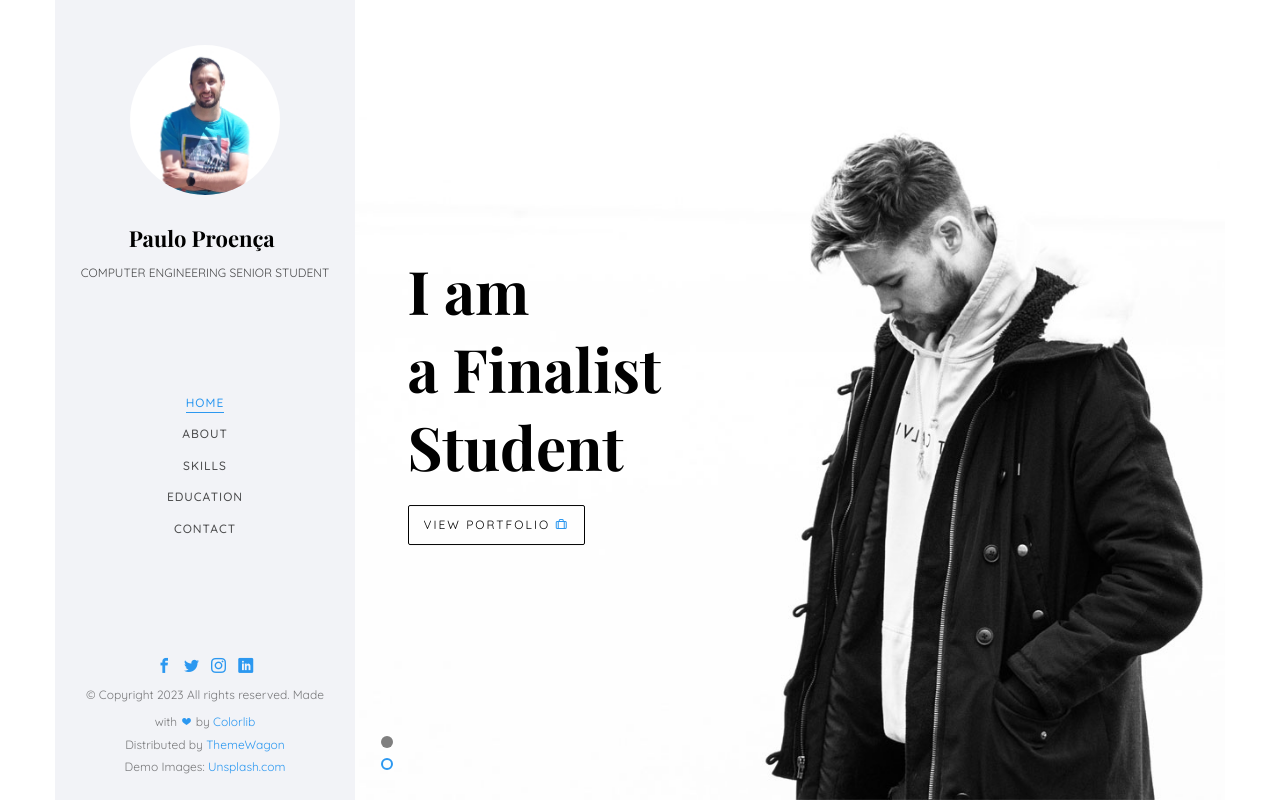
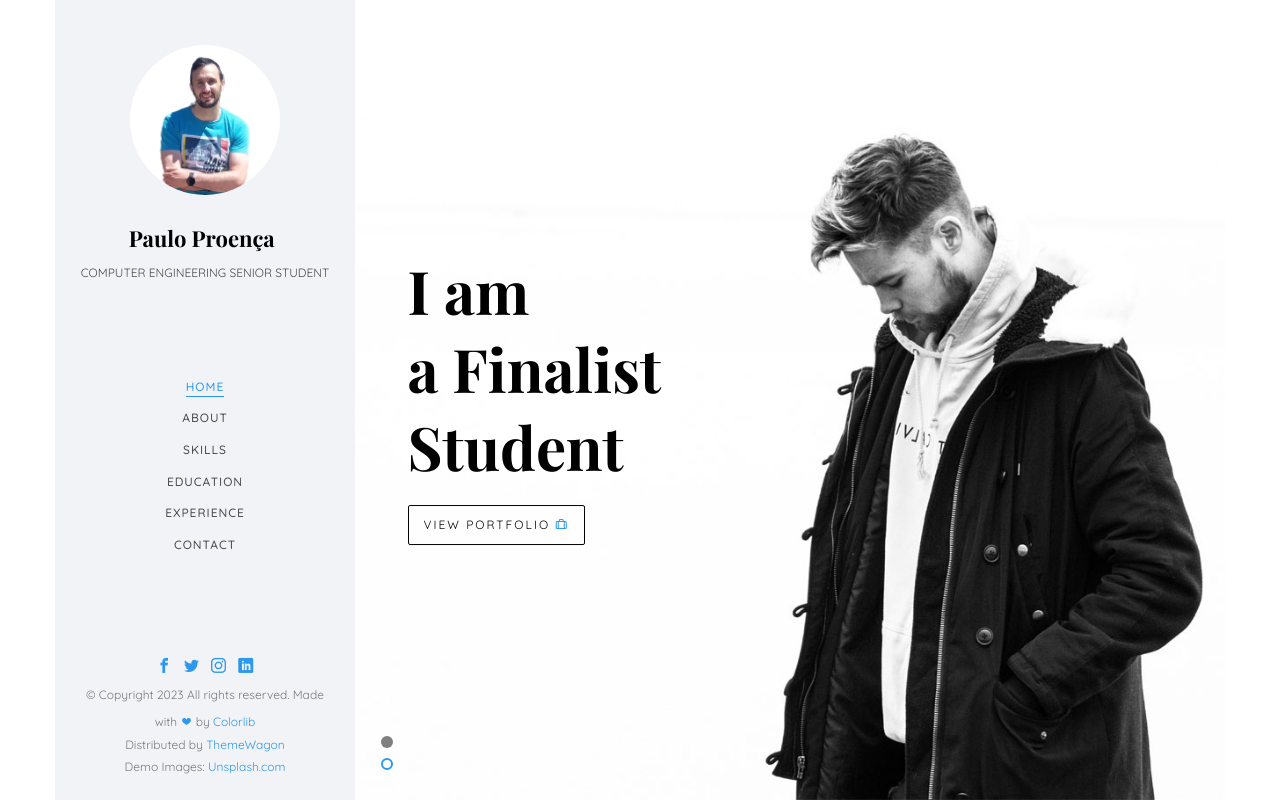
Before and after one commit to PJProenca/PJProenca.github.io, a plain HTML site: page index.html in a window 1280 px wide. Shown: the top 803 px of the page. Drawn offline with nearby package versions, Linux system fonts and the light colour scheme; files whose address does not match are found by name; a web font is replaced by a local one.

Commit message:
add experience shortcut

```diff
--- a/index.html
+++ b/index.html
@@ -69,8 +69,8 @@
 						<!-- <li><a href="#" data-nav-section="services">Services</a></li> -->
 						<li><a href="#" data-nav-section="skills">Skills</a></li>
 						<li><a href="#" data-nav-section="education">Education</a></li>
-						<!-- <li><a href="#" data-nav-section="experience">Experience</a></li>
-						<li><a href="#" data-nav-section="work">Work</a></li>
+						<li><a href="#" data-nav-section="experience">Experience</a></li>
+						<!--<li><a href="#" data-nav-section="work">Work</a></li>
 						<li><a href="#" data-nav-section="blog">Blog</a></li> -->
 						<li><a href="#" data-nav-section="contact">Contact</a></li>
 					</ul>
```
